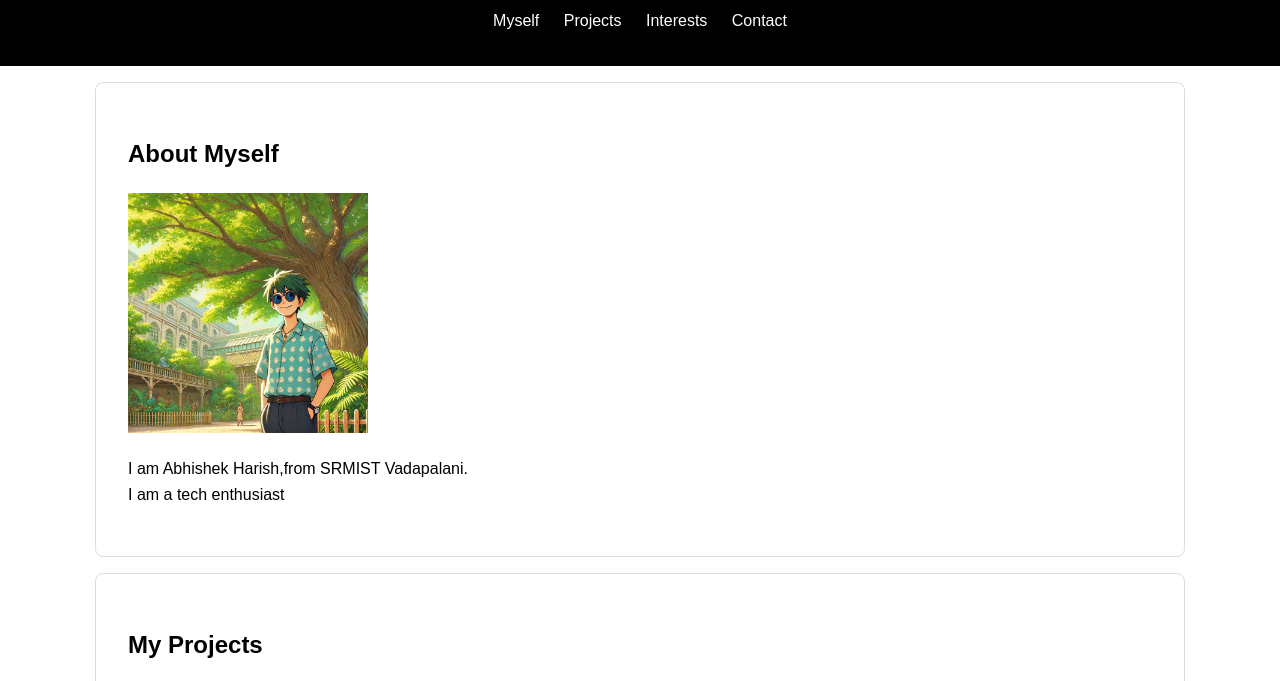
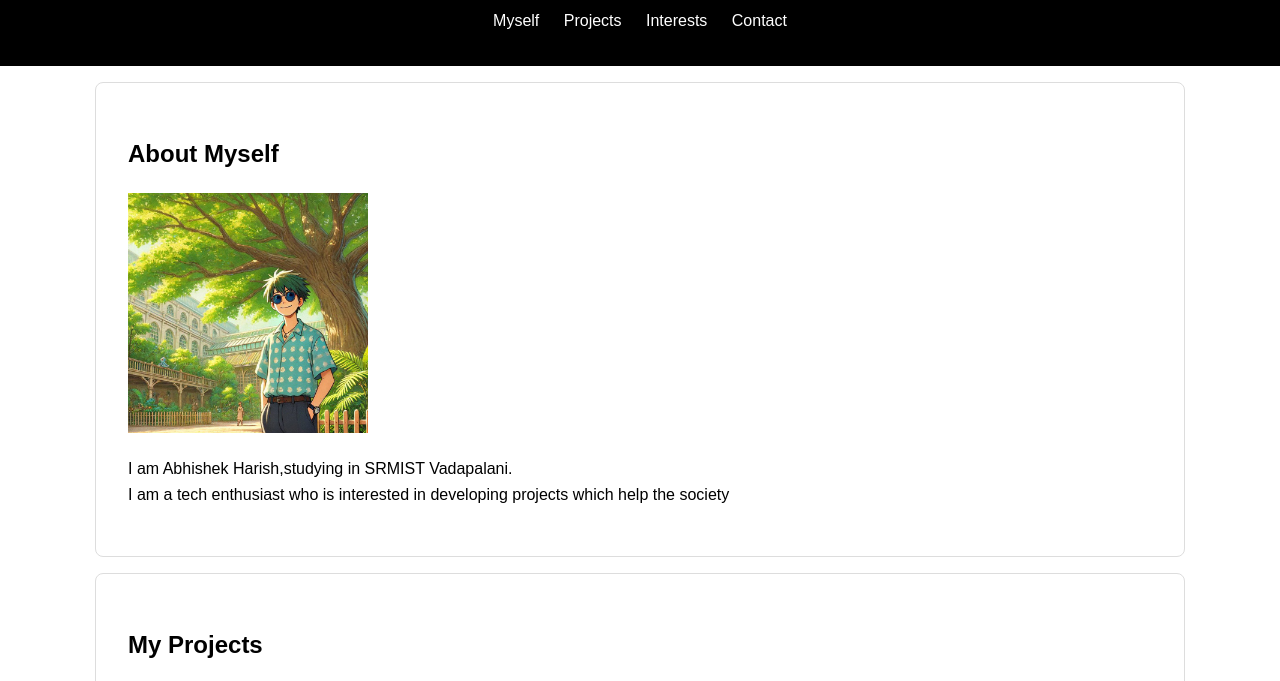
Before and after one commit to ABHISHEKHARISH06/dns-super-30, a plain HTML site: page PORTFOLIO/index.html in a window 1280 px wide. Shown: the part 102-783 px from the top of the page. Drawn offline with Linux system fonts and the light colour scheme.

Commit message:
Update index.html

```diff
--- a/PORTFOLIO/index.html
+++ b/PORTFOLIO/index.html
@@ -24,7 +24,7 @@
         <section id="myself">
             <h2>About Myself</h2>
             <img src="Abhi.jpg" width="240p">
-            <p>I am Abhishek Harish,from SRMIST Vadapalani.<br>I am a tech enthusiast</p>
+            <p>I am Abhishek Harish,studying in SRMIST Vadapalani.<br>I am a tech enthusiast who is interested in developing projects which help the society</p>
         </section>
         <section id="projects">
             <h2>My Projects</h2>
```
